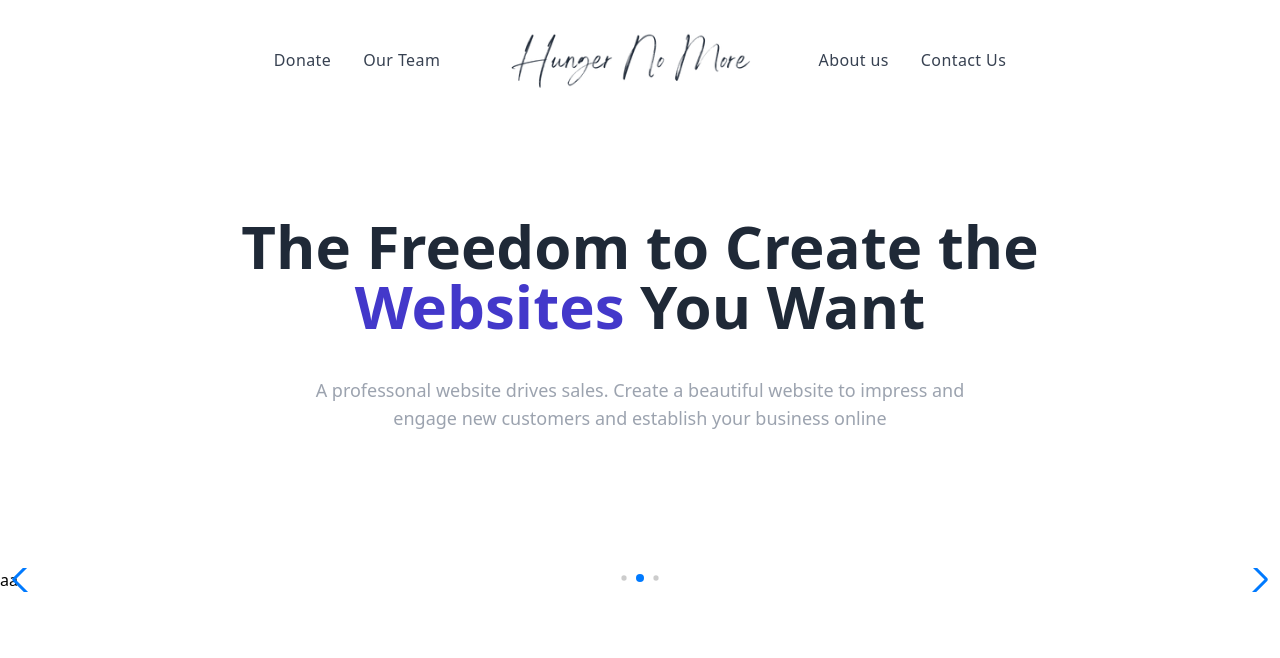
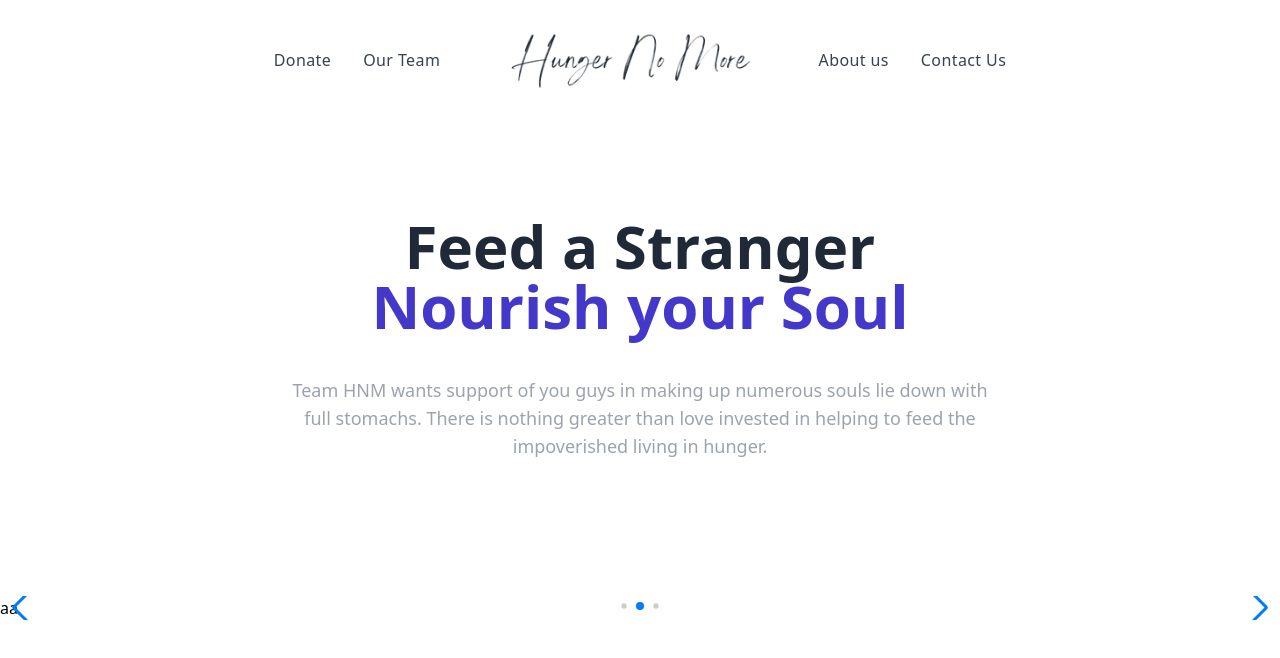
Before and after one commit to VishwaGauravIn/hunger-no-more, a Next.js app: page / in a window 1280 px wide. Shown: the top 658 px of the page. Built offline with nearby package versions, Linux system fonts and the light colour scheme.

Commit message:
added texts

```diff
--- a/components/common/home/Hero.js
+++ b/components/common/home/Hero.js
@@ -6,13 +6,11 @@ export default function Hero() {
       <div className="container mx-auto flex flex-col items-center py-12 sm:py-24">
         <div className="w-11/12 sm:w-2/3 lg:flex justify-center items-center flex-col  mb-5 sm:mb-10">
           <h1 className="text-2xl sm:text-3xl md:text-4xl lg:text-5xl xl:text-6xl text-center text-gray-800 font-black leading-7 md:leading-10">
-            The Freedom to Create the
-            <span className="text-indigo-700">{" "}Websites{" "}</span>
-            You Want
+            Feed a Stranger <br/>
+            <span className="text-indigo-700">{" "}Nourish your Soul{" "}</span>
           </h1>
           <p className="mt-5 sm:mt-10 lg:w-10/12 text-gray-400 font-normal text-center text-sm sm:text-lg">
-            A professonal website drives sales. Create a beautiful website to
-            impress and engage new customers and establish your business online{" "}
+            Team HNM wants support of you guys in making up numerous souls lie down with full stomachs. There is nothing greater than love invested in helping to feed the impoverished living in hunger.
           </p>
         </div>
       </div>
```
